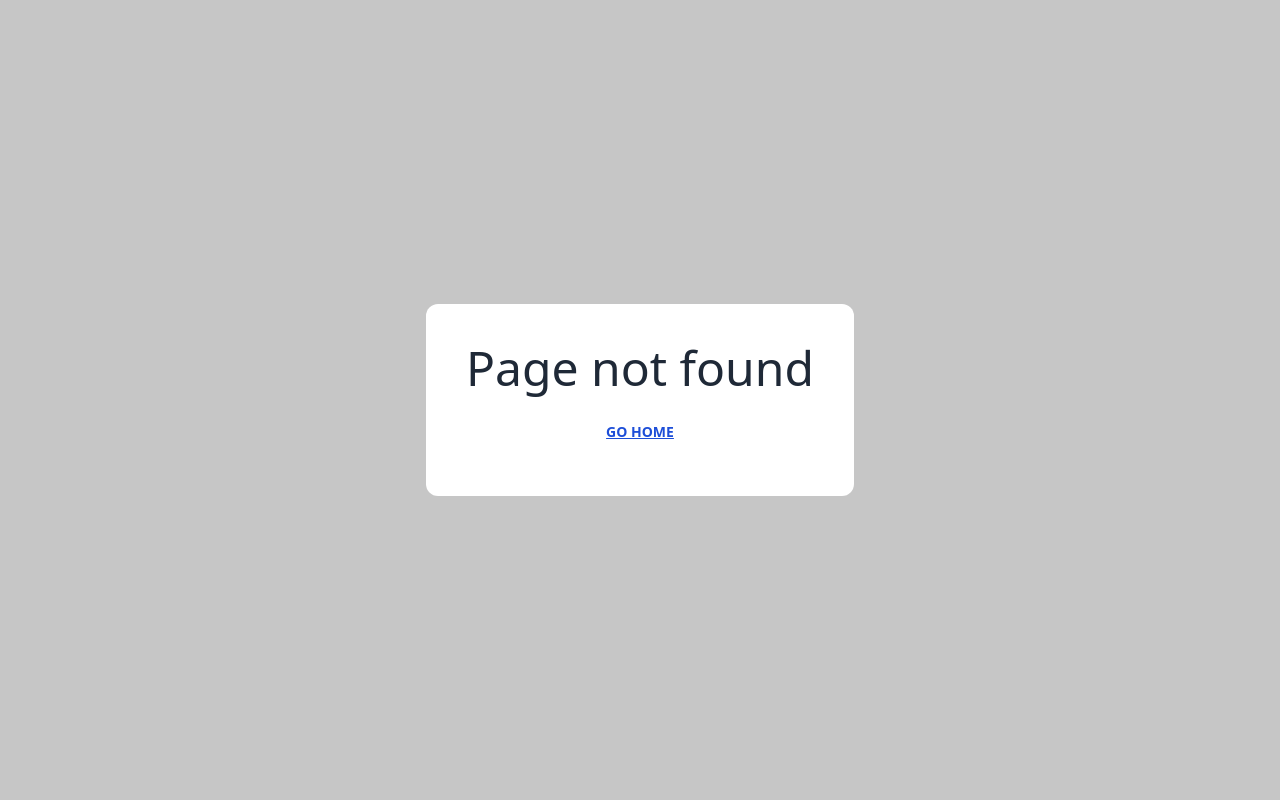
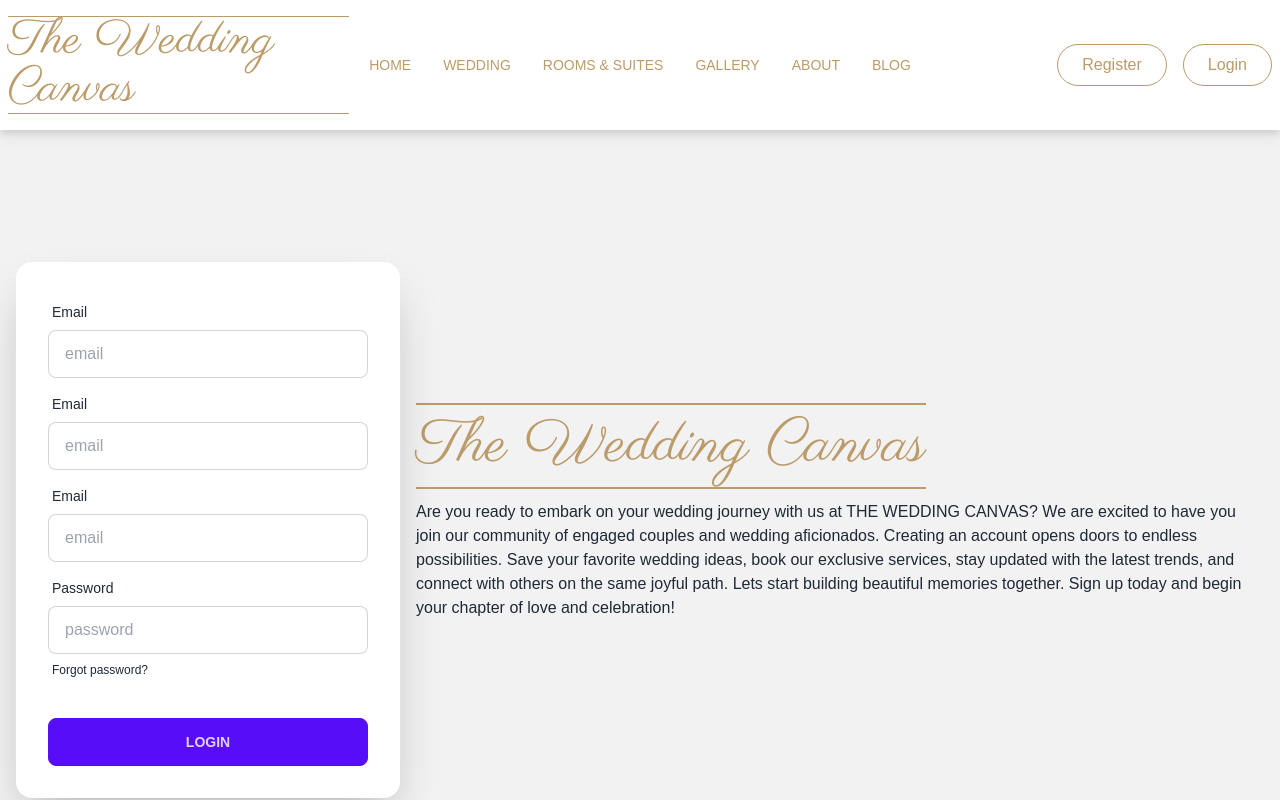
Before and after one commit to SiamIslamSagor/the-wedding-canvas, a React (Vite) app: page /register in a window 1280 px wide. Before the commit this address had no page. Shown: the top 800 px of the page. Built offline with nearby package versions, Linux system fonts and the light colour scheme.

Commit message:
added ragister and login page

```diff
--- /dev/null
+++ b/src/components/Login/Login.jsx
@@ -0,0 +1,52 @@
+const Login = () => {
+  return (
+    <div className="hero min-h-screen bg-base-200">
+      <div className="hero-content flex-col lg:flex-row-reverse">
+        <div className="text-center lg:text-left">
+          <h1 className="text-5xl font-bold">Login now!</h1>
+          <p className="py-6">
+            Provident cupiditate voluptatem et in. Quaerat fugiat ut assumenda
+            excepturi exercitationem quasi. In deleniti eaque aut repudiandae et
+            a id nisi.
+          </p>
+        </div>
+        <div className="card flex-shrink-0 w-full max-w-sm shadow-2xl bg-base-100">
+          <form className="card-body">
+            <div className="form-control">
+              <label className="label">
+                <span className="label-text">Email</span>
+              </label>
+              <input
+                type="email"
+                placeholder="email"
+                className="input input-bordered"
+                required
+              />
+            </div>
+            <div className="form-control">
+              <label className="label">
+                <span className="label-text">Password</span>
+              </label>
+              <input
+                type="password"
+                placeholder="password"
+                className="input input-bordered"
+                required
+              />
+              <label className="label">
+                <a href="#" className="label-text-alt link link-hover">
+                  Forgot password?
+                </a>
+              </label>
+            </div>
+            <div className="form-control mt-6">
+              <button className="btn btn-primary">Login</button>
+            </div>
+          </form>
+        </div>
+      </div>
+    </div>
+  );
+};
+
+export default Login;
--- a/src/components/Navbar/Navbar.jsx
+++ b/src/components/Navbar/Navbar.jsx
@@ -1,5 +1,5 @@
 import "./Navbar.css";
-import { NavLink, useLocation } from "react-router-dom";
+import { Link, NavLink, useLocation } from "react-router-dom";
 import Aos from "aos";
 import "aos/dist/aos.css";
 import { useEffect } from "react";
@@ -46,6 +46,16 @@ const Navbar = () => {
           BLOG
         </NavLink>
       </li>
+      <li className="hover:font-medium sm:hidden">
+        <NavLink className="hover:text-[#bc9b6a]" to="/login">
+          Login
+        </NavLink>
+      </li>
+      <li className="hover:font-medium sm:hidden">
+        <NavLink className="hover:text-[#bc9b6a]" to="/register">
+          Register
+        </NavLink>
+      </li>
     </>
   );
   return (
@@ -88,8 +98,17 @@ const Navbar = () => {
         <div className="navbar-center hidden lg:flex">
           <ul className="menu menu-horizontal px-1">{links}</ul>
         </div>
-        <div className="navbar-end">
-          <a className="btn">login</a>
+        <div className="navbar-end max-sm:hidden">
+          <Link to="register">
+            <button className="py-2 text-custom-color px-6 border border-[#bc9b6a] rounded-full hover:bg-[#bc9b6a] hover:text-white duration-700 flex items-center gap-2">
+              Register
+            </button>
+          </Link>
+          <Link to="/login">
+            <button className="py-2 ml-4 text-custom-color px-6 border border-[#bc9b6a] rounded-full hover:bg-[#bc9b6a] hover:text-white duration-700 flex items-center gap-2">
+              Login
+            </button>
+          </Link>
         </div>
       </div>
     </div>
--- /dev/null
+++ b/src/components/Register/Register.jsx
@@ -0,0 +1,81 @@
+const Register = () => {
+  return (
+    <div className="hero min-h-screen bg-base-200">
+      <div className="hero-content flex-col lg:flex-row-reverse">
+        <div className="text-center lg:text-left">
+          <span className="text-6xl text-custom-color font-logoFont my-2 border-y-2 border-[#bc9b6a]">
+            The Wedding Canvas
+          </span>
+          <p className="py-6">
+            Are you ready to embark on your wedding journey with us at THE
+            WEDDING CANVAS? We are excited to have you join our community of
+            engaged couples and wedding aficionados. Creating an account opens
+            doors to endless possibilities. Save your favorite wedding ideas,
+            book our exclusive services, stay updated with the latest trends,
+            and connect with others on the same joyful path. Lets start building
+            beautiful memories together. Sign up today and begin your chapter of
+            love and celebration!
+          </p>
+        </div>
+        <div className="card flex-shrink-0 w-full max-w-sm shadow-2xl bg-base-100">
+          <form className="card-body">
+            <div className="form-control">
+              <label className="label">
+                <span className="label-text">Email</span>
+              </label>
+              <input
+                type="email"
+                placeholder="email"
+                className="input input-bordered"
+                required
+              />
+            </div>
+            <div className="form-control">
+              <label className="label">
+                <span className="label-text">Email</span>
+              </label>
+              <input
+                type="email"
+                placeholder="email"
+                className="input input-bordered"
+                required
+              />
+            </div>
+            <div className="form-control">
+              <label className="label">
+                <span className="label-text">Email</span>
+              </label>
+              <input
+                type="email"
+                placeholder="email"
+                className="input input-bordered"
+                required
+              />
+            </div>
+            <div className="form-control">
+              <label className="label">
+                <span className="label-text">Password</span>
+              </label>
+              <input
+                type="password"
+                placeholder="password"
+                className="input input-bordered"
+                required
+              />
+              <label className="label">
+                <a href="#" className="label-text-alt link link-hover">
+                  Forgot password?
+                </a>
+              </label>
+            </div>
+            <div className="form-control mt-6">
+              <button className="btn btn-primary">Login</button>
+            </div>
+          </form>
+        </div>
+      </div>
+    </div>
+  );
+};
+
+export default Register;
```
Also changed, not shown: src/main.jsx (+10 -0 lines).
